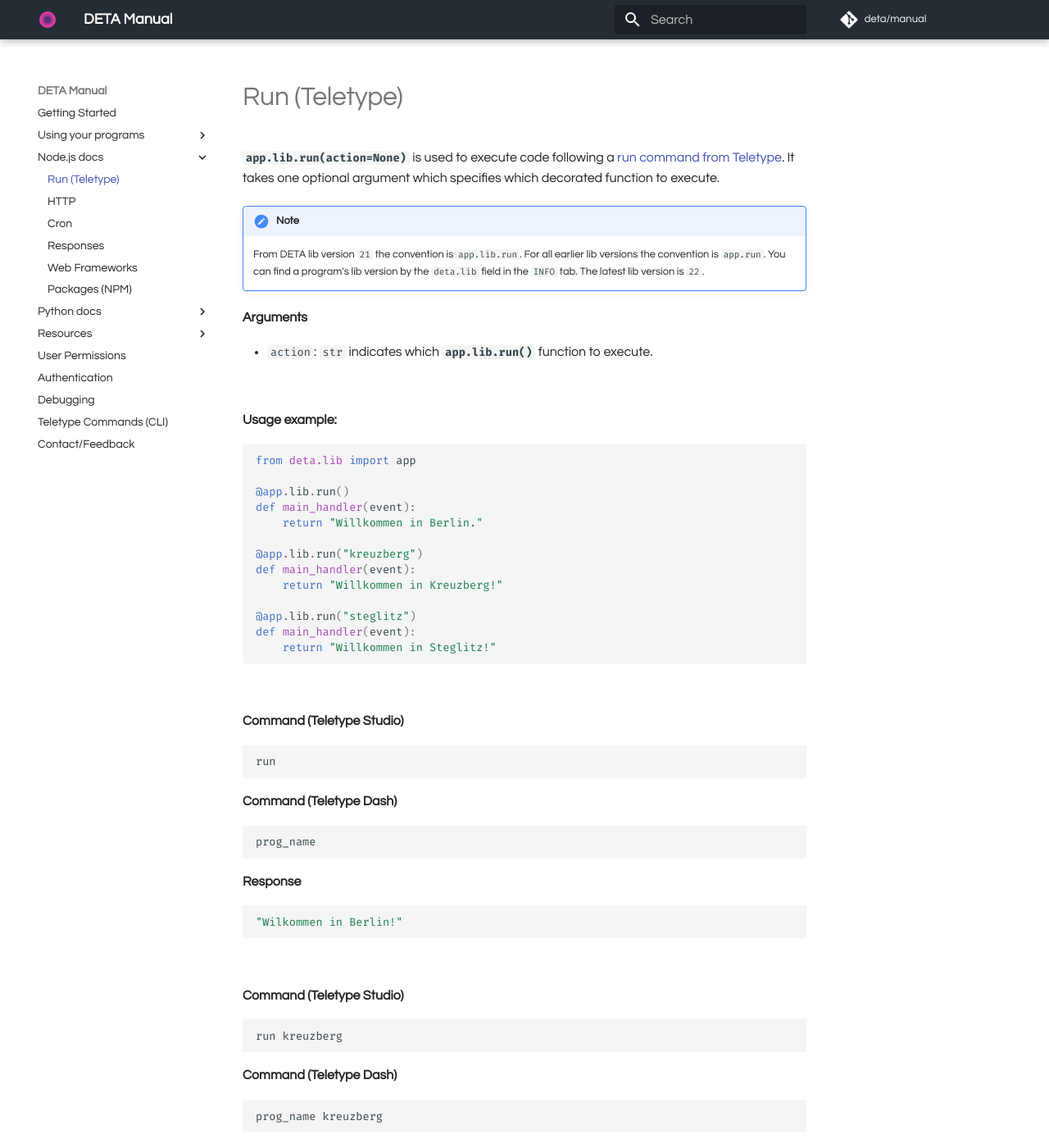
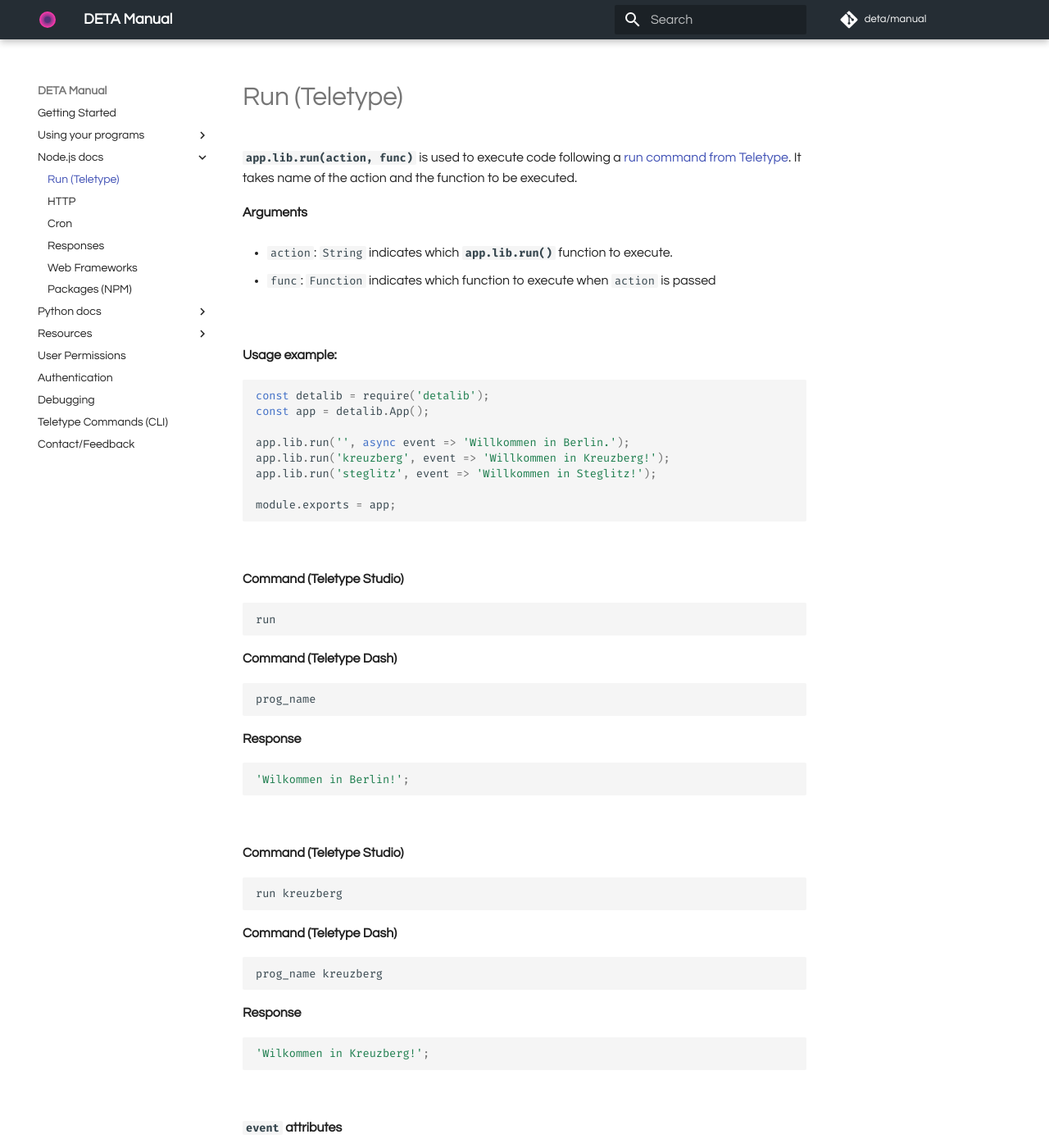
Before and after one commit to fmquaglia/manual, an MkDocs documentation site: the page built from docs/libjs/run.md, in a window 1280 px wide and 1400 px high. Shown: the whole window at 82% size. Built offline with MkDocs 1.6.1 and Material for MkDocs 9.7.7, drawn with Linux system fonts in a browser that asks for light colours; comment, search, counter and statistics services are not loaded; some of the changed text lies outside the part shown.

Commit message:
run.md first draft

````diff
--- a/docs/libjs/run.md
+++ b/docs/libjs/run.md
@@ -1,77 +1,74 @@
-**`app.lib.run(action=None)`** is used to execute code following a [run command from Teletype](/use/run). It takes one optional argument which specifies which decorated function to execute.
-
-!!! Note
-    From DETA lib version `21` the convention is `app.lib.run`.
-    For all earlier lib versions the convention is `app.run`. You can find a program's lib version by the `deta.lib` field in the `INFO` tab.
-    The latest lib version is `22`.
+**`app.lib.run(action, func)`** is used to execute code following a [run command from Teletype](/use/run). It takes name of the action and the function to be executed.
 
 **Arguments**
 
-* `action`: `str` indicates which **`app.lib.run()`** function to execute.
+- `action`: `String` indicates which **`app.lib.run()`** function to execute.
 
+- `func`: `Function` indicates which function to execute when `action` is passed
 
 <br />
 
 **Usage example:**
 
-```python
-from deta.lib import app
+```javascript
+const detalib = require('detalib');
+const app = detalib.App();
 
-@app.lib.run()
-def main_handler(event):
-    return "Willkommen in Berlin."
+app.lib.run('', async event => 'Willkommen in Berlin.');
+app.lib.run('kreuzberg', event => 'Willkommen in Kreuzberg!');
+app.lib.run('steglitz', event => 'Willkommen in Steglitz!');
 
-@app.lib.run("kreuzberg")
-def main_handler(event):
-    return "Willkommen in Kreuzberg!"
-
-@app.lib.run("steglitz")
-def main_handler(event):
-    return "Willkommen in Steglitz!"
+module.exports = app;
 ```
 
 <br />
 
 **Command (Teletype Studio)**
+
 ```ruby
 run
 ```
 
 **Command (Teletype Dash)**
+
 ```ruby
 prog_name
 ```
 
 **Response**
-```python
-"Wilkommen in Berlin!"
+
+```javascript
+'Wilkommen in Berlin!';
 ```
 
 <br />
 
 **Command (Teletype Studio)**
+
 ```ruby
 run kreuzberg
 ```
 
 **Command (Teletype Dash)**
+
 ```ruby
 prog_name kreuzberg
 ```
 
 **Response**
-```python
-"Wilkommen in Kreuzberg!"
+
+```javascript
+'Wilkommen in Kreuzberg!';
 ```
 
 <br />
 
 **`event` attributes**
 
-* `event.json`: `dict` provides the json payload as a Python dict.
-* `event.body`: `str` provides the raw json payload.
-* `event.type`: `str` will be instantiated to `#!py "run"`.
-* `event.action`: `str` bears the action provided by the user or an empty string if no action is provided.
+- `event.json`: `Object` provides the JSON payload as an object.
+- `event.body`: `String` provides the raw json payload.
+- `event.type`: `String` will be instantiated to `'run'`.
+- `event.action`: `String` bears the action provided by the user or an empty string if no action is provided.
 
 **Responses**
 
````
